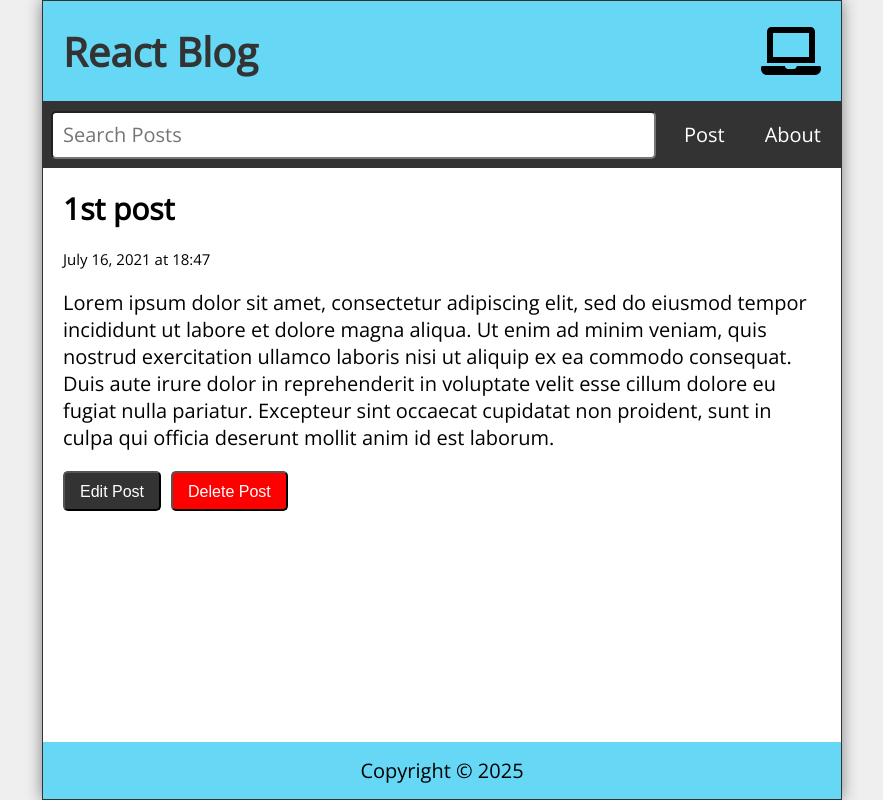
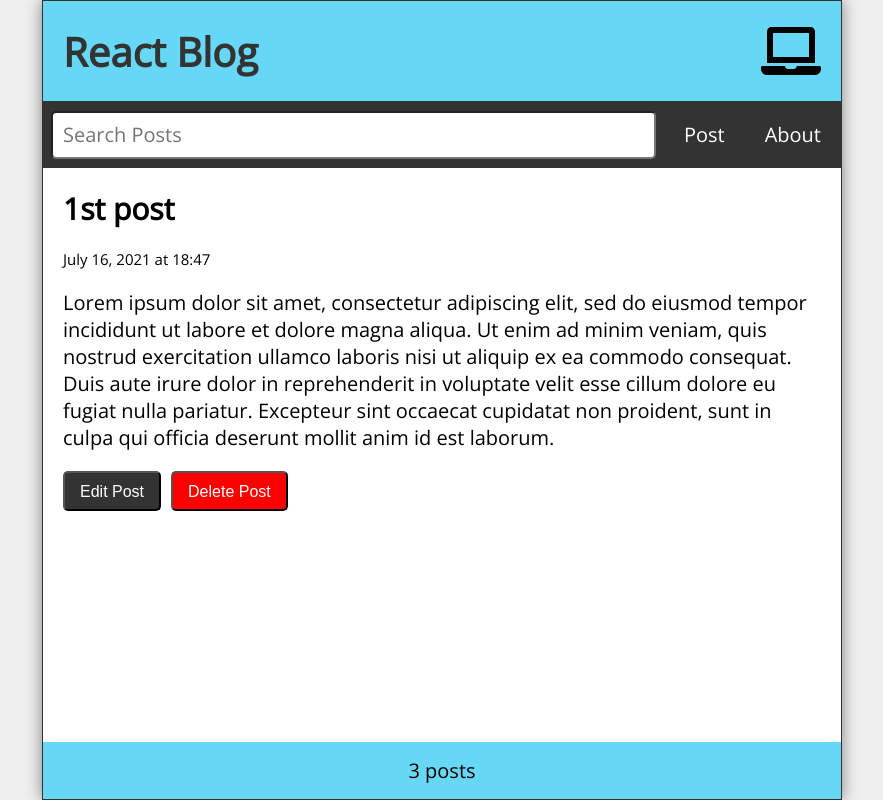
Before and after one commit to ianlawson/react-blog, a React (Vite) app: page /react-router/post/1 in a window 1280 px wide. Shown: the whole page, without its empty margins (198-1081 px from the left). Built offline with nearby package versions, Linux system fonts and the light colour scheme; data requests are answered from the project's data file.

Commit message:
Add post count to the footer

```diff
--- a/src/components/Footer.tsx
+++ b/src/components/Footer.tsx
@@ -1,8 +1,10 @@
+import { useDataStore } from "../store/dataStore";
+
 export default function Footer() {
-	const today = new Date();
+	const postCount = useDataStore((state) => state.posts.length);
 	return (
 		<footer className="Footer">
-			<p>Copyright &copy; {today.getFullYear()}</p>
+			<p>{postCount} posts</p>
 		</footer>
 	);
 }
```
